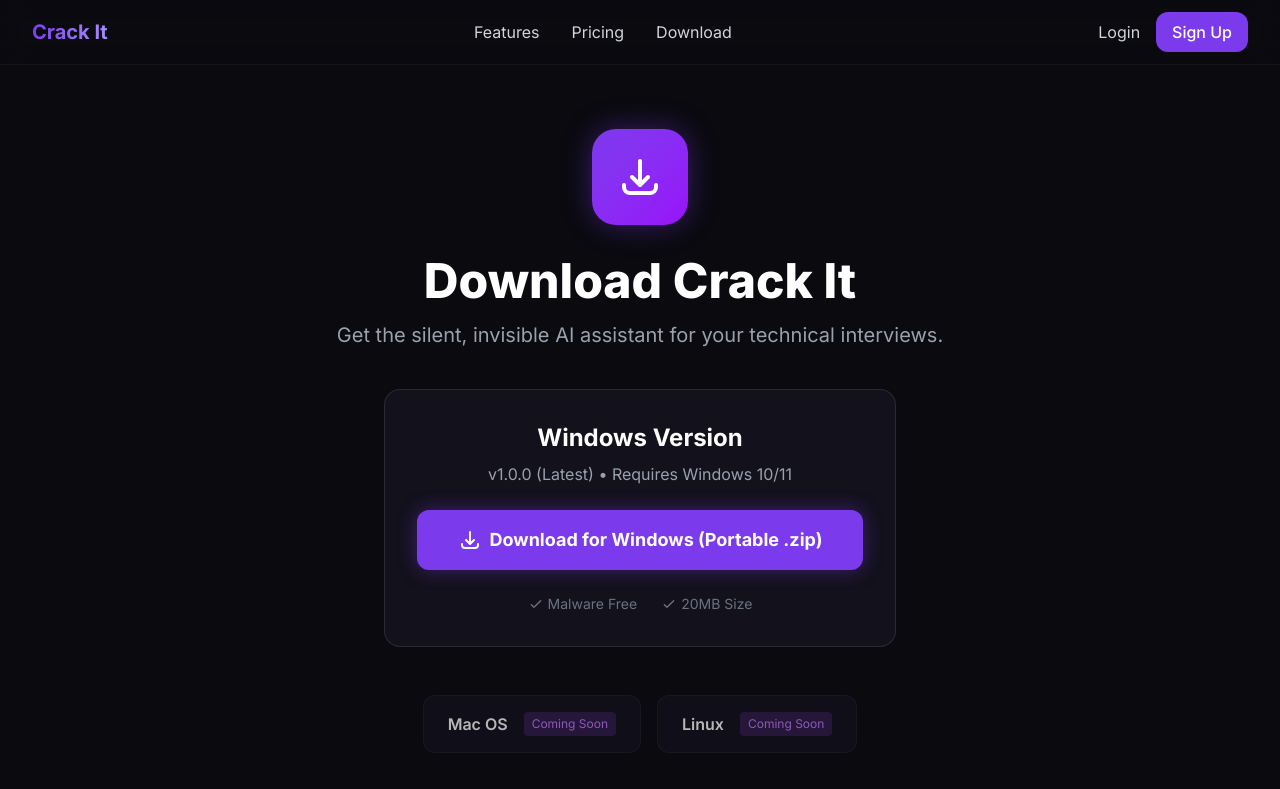
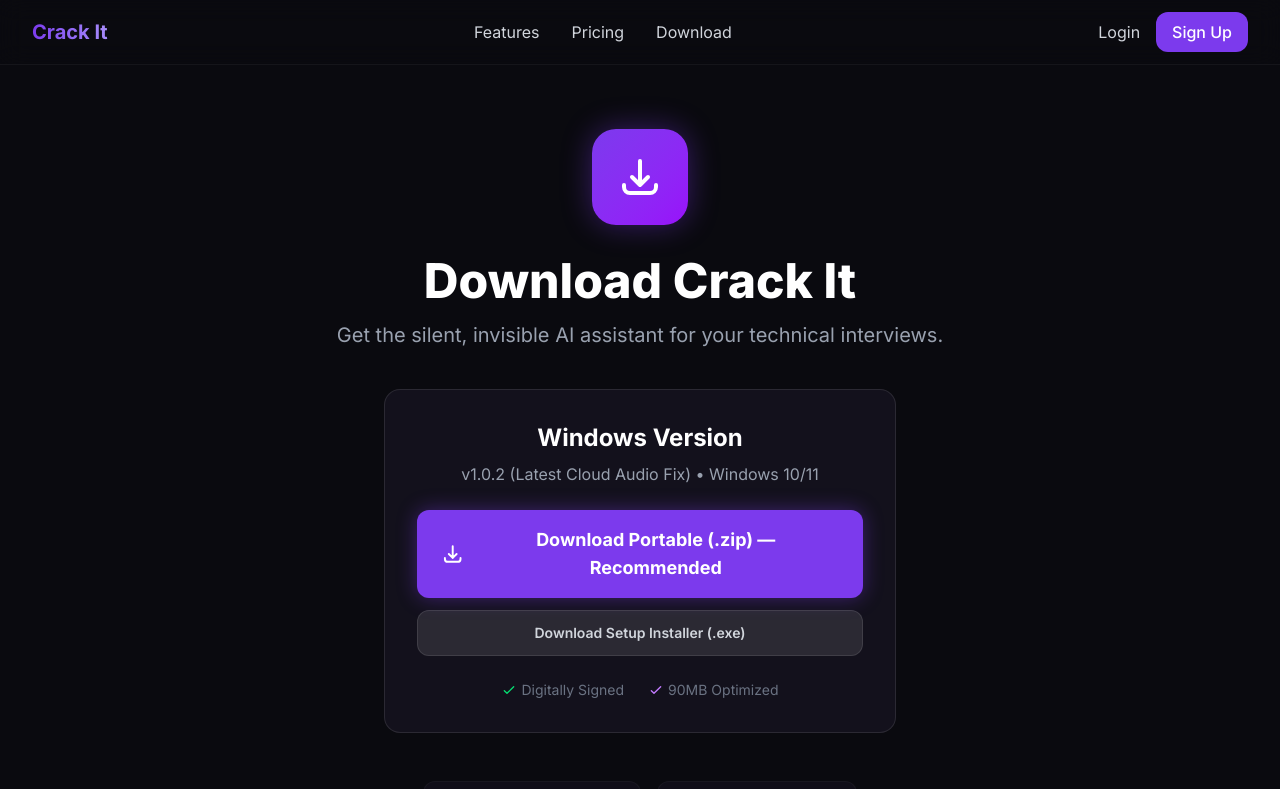
Before and after one commit to madasamy1990/Interview-AI, a Next.js app in the folder website/: page /download in a window 1280 px wide. Shown: the top 789 px of the page. Built offline with nearby package versions, Linux system fonts and the light colour scheme; no server answers.

Commit message:
feat: update download page links to v1.0.2 with dual options (Portable Zip & Setup Exe)

```diff
--- a/website/app/download/page.js
+++ b/website/app/download/page.js
@@ -15,18 +15,24 @@
 
         <div className="bg-[#13111c] border border-white/10 rounded-2xl p-8 mb-12 max-w-lg mx-auto transform hover:scale-105 transition duration-300">
           <h2 className="text-2xl font-bold text-white mb-2">Windows Version</h2>
-          <p className="text-gray-400 mb-6">v1.0.0 (Latest) • Requires Windows 10/11</p>
+          <p className="text-gray-400 mb-6">v1.0.2 (Latest Cloud Audio Fix) • Windows 10/11</p>
 
-          <a href="https://github.com/madasamy1990/Interview-AI/releases/download/v1.0.1/Crack-It-v1.0.0-Windows.zip" className="w-full bg-[#7c3aed] hover:bg-purple-600 text-white font-bold py-4 px-6 rounded-xl transition text-lg flex items-center justify-center shadow-[0_0_20px_rgba(124,58,237,0.4)]">
-            <svg className="w-6 h-6 mr-2" fill="none" viewBox="0 0 24 24" stroke="currentColor">
-              <path strokeLinecap="round" strokeLinejoin="round" strokeWidth={2} d="M4 16v1a3 3 0 003 3h10a3 3 0 003-3v-1m-4-4l-4 4m0 0l-4-4m4 4V4" />
-            </svg>
-            Download for Windows (Portable .zip)
-          </a>
+          <div className="space-y-3">
+            <a href="https://github.com/madasamy1990/Interview-AI/releases/download/v1.0.2/Crack-It-v1.0.2-Windows.zip" className="w-full bg-[#7c3aed] hover:bg-purple-600 text-white font-bold py-4 px-6 rounded-xl transition text-lg flex items-center justify-center shadow-[0_0_20px_rgba(124,58,237,0.4)]">
+              <svg className="w-6 h-6 mr-2" fill="none" viewBox="0 0 24 24" stroke="currentColor">
+                <path strokeLinecap="round" strokeLinejoin="round" strokeWidth={2} d="M4 16v1a3 3 0 003 3h10a3 3 0 003-3v-1m-4-4l-4 4m0 0l-4-4m4 4V4" />
+              </svg>
+              Download Portable (.zip) — Recommended
+            </a>
+
+            <a href="https://github.com/madasamy1990/Interview-AI/releases/download/v1.0.2/Crack.it.Setup.1.0.0.exe" className="w-full bg-white/10 hover:bg-white/20 text-gray-300 hover:text-white font-semibold py-3 px-6 rounded-xl transition text-sm flex items-center justify-center border border-white/10">
+              Download Setup Installer (.exe)
+            </a>
+          </div>
 
           <div className="mt-6 flex justify-center space-x-6 text-sm text-gray-500">
-            <div className="flex items-center"><svg className="w-4 h-4 mr-1" fill="none" viewBox="0 0 24 24" stroke="currentColor"><path strokeLinecap="round" strokeLinejoin="round" strokeWidth={2} d="M5 13l4 4L19 7" /></svg> Malware Free</div>
-            <div className="flex items-center"><svg className="w-4 h-4 mr-1" fill="none" viewBox="0 0 24 24" stroke="currentColor"><path strokeLinecap="round" strokeLinejoin="round" strokeWidth={2} d="M5 13l4 4L19 7" /></svg> 20MB Size</div>
+            <div className="flex items-center"><svg className="w-4 h-4 mr-1 text-green-400" fill="none" viewBox="0 0 24 24" stroke="currentColor"><path strokeLinecap="round" strokeLinejoin="round" strokeWidth={2} d="M5 13l4 4L19 7" /></svg> Digitally Signed</div>
+            <div className="flex items-center"><svg className="w-4 h-4 mr-1 text-purple-400" fill="none" viewBox="0 0 24 24" stroke="currentColor"><path strokeLinecap="round" strokeLinejoin="round" strokeWidth={2} d="M5 13l4 4L19 7" /></svg> 90MB Optimized</div>
           </div>
         </div>
 
```
